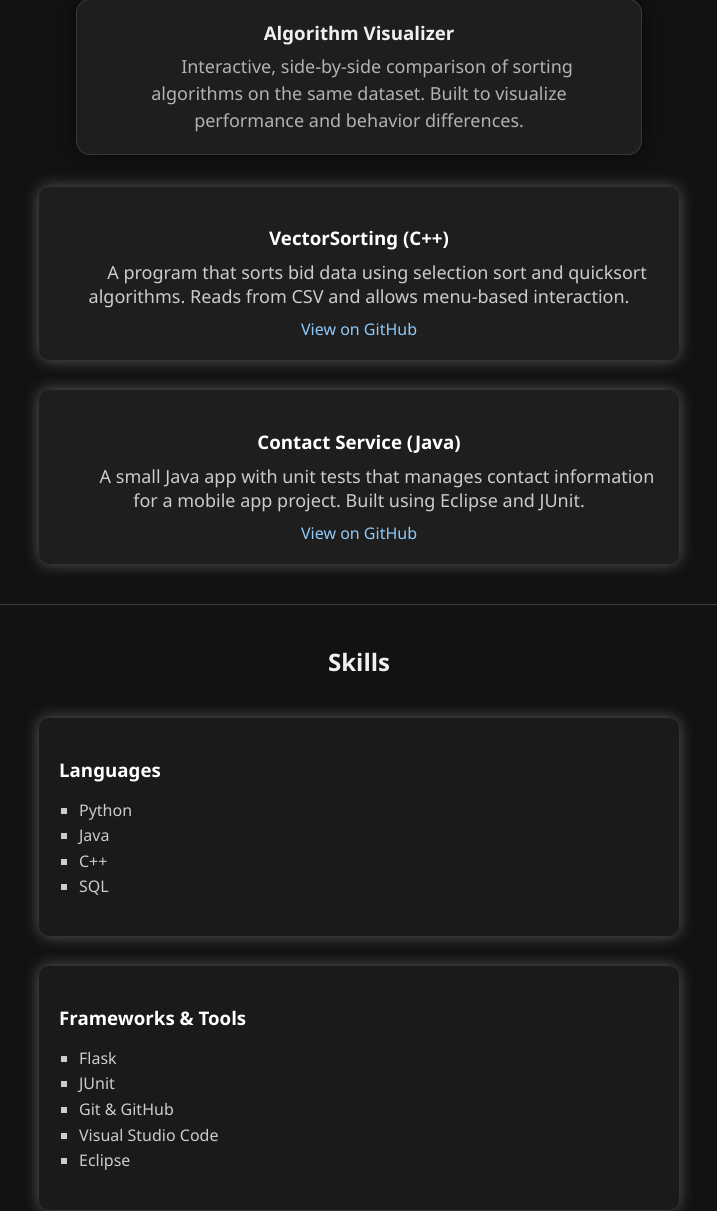
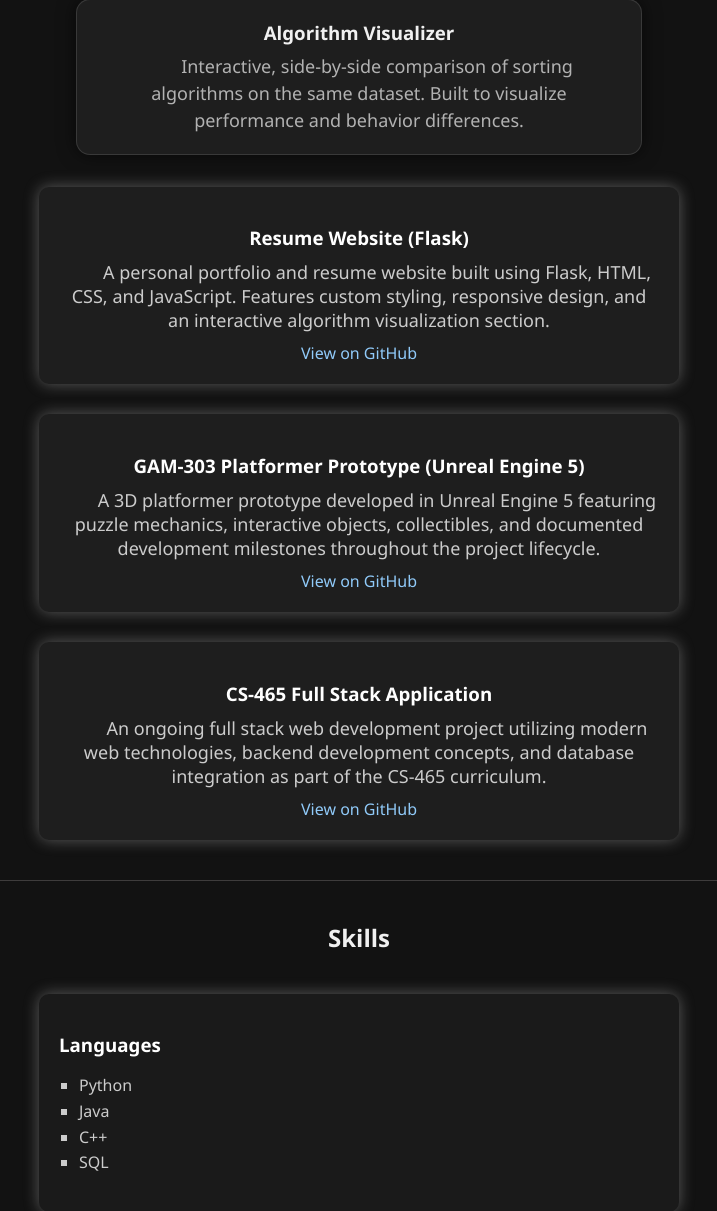
Before and after one commit to tpoulton36/resume-site, a Flask app: page / in a window 1280 px wide. Shown: the part 1063-2274 px from the top of the page, without its empty margins (281-998 px from the left). Run offline with Flask 3, Linux system fonts and the light colour scheme.

Commit message:
Update project cards with active portfolio repositories

```diff
--- a/templates/index.html
+++ b/templates/index.html
@@ -45,17 +45,43 @@
 
 
 <div class="projects">
+
     <div class="project">
-        <h3>VectorSorting (C++)</h3>
-        <p>A program that sorts bid data using selection sort and quicksort algorithms. Reads from CSV and allows menu-based interaction.</p>
-        <a href="https://github.com/yourusername/vectorsorting" target="_blank">View on GitHub</a>
+        <h3>Resume Website (Flask)</h3>
+        <p>
+            A personal portfolio and resume website built using Flask, HTML, CSS,
+            and JavaScript. Features custom styling, responsive design, and an
+            interactive algorithm visualization section.
+        </p>
+        <a href="https://github.com/tpoulton36/resume-site" target="_blank">
+            View on GitHub
+        </a>
     </div>
+
     <div class="project">
-        <h3>Contact Service (Java)</h3>
-        <p>A small Java app with unit tests that manages contact information for a mobile app project. Built using Eclipse and JUnit.</p>
-        <a href="https://github.com/yourusername/contact-service" target="_blank">View on GitHub</a>
+        <h3>GAM-303 Platformer Prototype (Unreal Engine 5)</h3>
+        <p>
+            A 3D platformer prototype developed in Unreal Engine 5 featuring
+            puzzle mechanics, interactive objects, collectibles, and documented
+            development milestones throughout the project lifecycle.
+        </p>
+        <a href="https://github.com/tpoulton36/GAM-303" target="_blank">
+            View on GitHub
+        </a>
     </div>
-    <!-- Add more projects as you go -->
+
+    <div class="project">
+        <h3>CS-465 Full Stack Application</h3>
+        <p>
+            An ongoing full stack web development project utilizing modern web
+            technologies, backend development concepts, and database integration
+            as part of the CS-465 curriculum.
+        </p>
+        <a href="https://github.com/tpoulton36/CS-465-fullstack" target="_blank">
+            View on GitHub
+        </a>
+    </div>
+
 </div>
 
 <hr>
```
